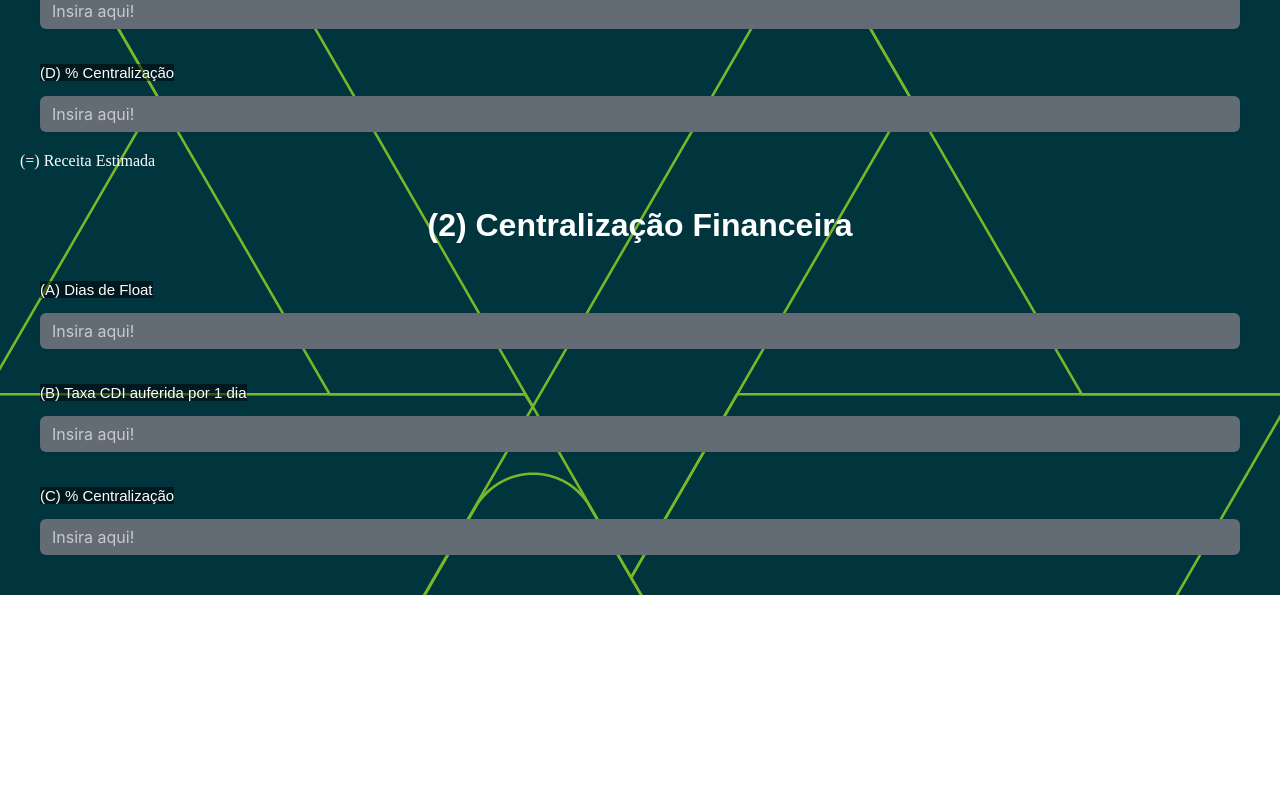
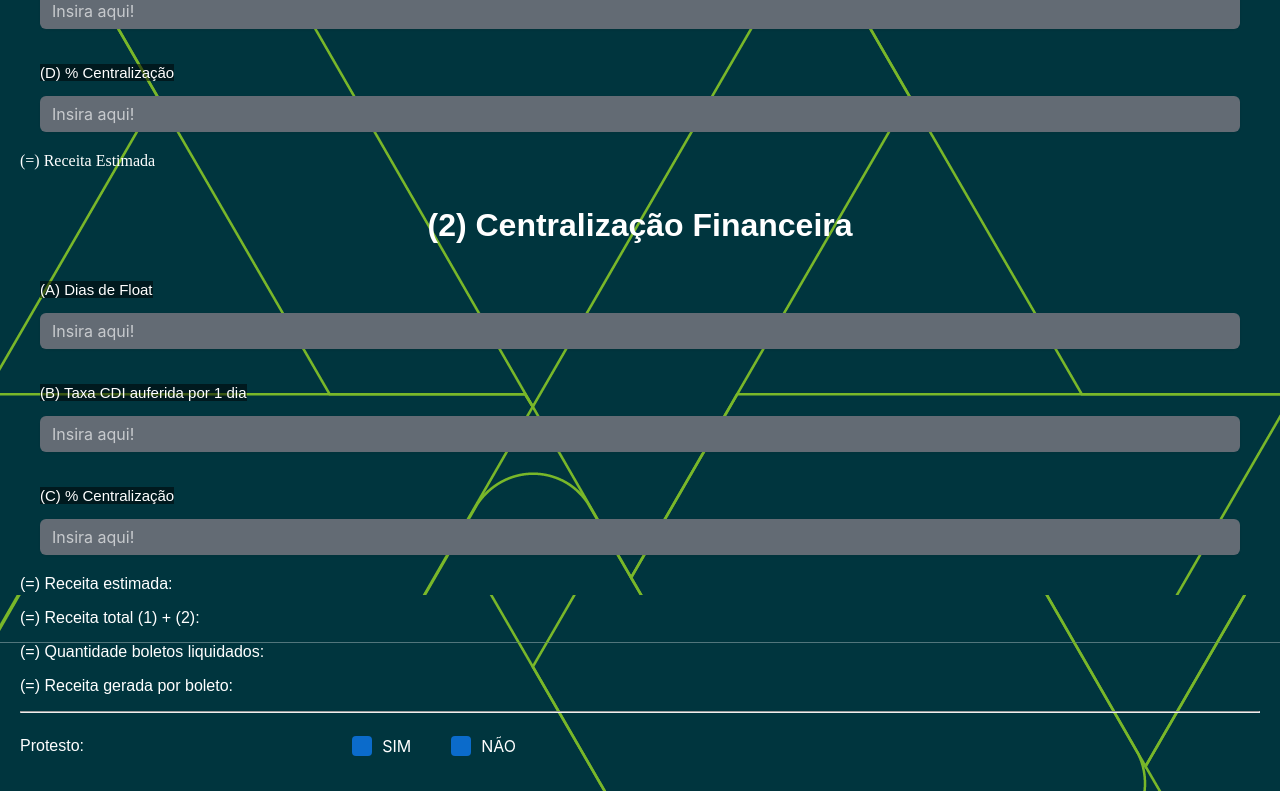
Before and after one commit to hugoFreit4s/simulador-produtos, a React (Create React App) app: page /boletos in a window 1280 px wide. Shown: the part 485-1276 px from the top of the page. Before the commit the page ends 1080 px from the top, so only its background shows below. Built offline with nearby package versions, Linux system fonts and the light colour scheme.

Commit message:
Checkbox dinamica adicionada

```diff
--- a/src/pages/Boletos.css
+++ b/src/pages/Boletos.css
@@ -26,6 +26,29 @@ header{
   font-family: 'Quicksand', sans-serif;
 }
 
+
+
+.common-text{
+  color: white;
+  font-family: 'Quicksand', sans-serif;
+}
+
+.inputs{
+  display: flex;
+  flex-direction: column;
+  width: 40%;
+}
+
+#input-1{
+  display: flex;
+  justify-content: space-between;
+  align-items: center;
+}
+
+label{
+  color: white;
+}
+
 @media (max-width:992px) {
   .main{
     display: flex;
--- a/src/pages/Boletos.js
+++ b/src/pages/Boletos.js
@@ -3,6 +3,7 @@ import React from 'react';
 import InputCurrency from '../components/InputCurrency';
 import { Link } from 'react-router-dom';
 import './Boletos.css';
+import { Checkbox } from '@mui/joy';
 
 function Boletos() {
     const [saldoMedio, setSaldoMedio] = React.useState('');
@@ -12,6 +13,11 @@ function Boletos() {
     const [diasFloat, setDiasFloat] = React.useState('');
     const [CDIauferido1Dia, setCDIauferido1Dia] = React.useState('');
     const [percentageCentralizacao2, setpercentageCentralizacao2] = React.useState('');
+
+    const [isChecked, setIsChecked] = React.useState('');
+    const [isChecked2, setIsChecked2] = React.useState('');
+
+
 
     const handleSMchange = event => {
         localStorage.setItem('saldoMedioLS', event.target.value);
@@ -48,6 +54,19 @@ function Boletos() {
         setpercentageCentralizacao2(e.target.value);
     }
 
+    const handleCheckbox1 = (event) => {
+        setIsChecked(event.target.checked);
+        if (event.target.checked) {
+            setIsChecked2(false);
+        }
+    };
+
+    const handleCheckbox2 = (event) => {
+        setIsChecked2(event.target.checked);
+        if (event.target.checked) {
+            setIsChecked(false);
+        }
+    };
     return (
         <div className="Boletos">
             <Link to="/">
@@ -74,6 +93,23 @@ function Boletos() {
                     <InputCurrency value={diasFloat} onChange={handleDiasFloat} placeholder={'Insira aqui!'} title={'(A) Dias de Float'} />
                     <InputCurrency value={CDIauferido1Dia} onChange={handleCDIauferido1Dia} placeholder={'Insira aqui!'} title={'(B) Taxa CDI auferida por 1 dia'} />
                     <InputCurrency value={percentageCentralizacao2} onChange={handlePercentageCentralizacao2} placeholder={'Insira aqui!'} title={'(C) % Centralização'} />
+
+                    <p className="common-text" style={{ color: 'white' }}>(=) Receita estimada:</p>
+                    <p className="common-text" style={{ color: 'white' }}>(=) Receita total (1) + (2):</p>
+                    <p className="common-text" style={{ color: 'white' }}>(=) Quantidade boletos liquidados:</p>
+                    <p className="common-text" style={{ color: 'white' }}>(=) Receita gerada por boleto:</p>
+
+                    <hr />
+
+                    <div className="inputs">
+                        <div id="input-1">
+                            <p className="common-text">Protesto:</p>
+                            <div style={{ display: 'flex', gap: '40px' }}>
+                                <Checkbox checked={isChecked} color="primary" size="md" variant="solid" label="SIM" onChange={handleCheckbox1} />
+                                <Checkbox checked={isChecked2} color="primary" size="md" variant="solid" label="NÃO" onChange={handleCheckbox2} />
+                            </div>
+                        </div>
+                    </div>
                 </div>
             </div>
             <footer>
```
